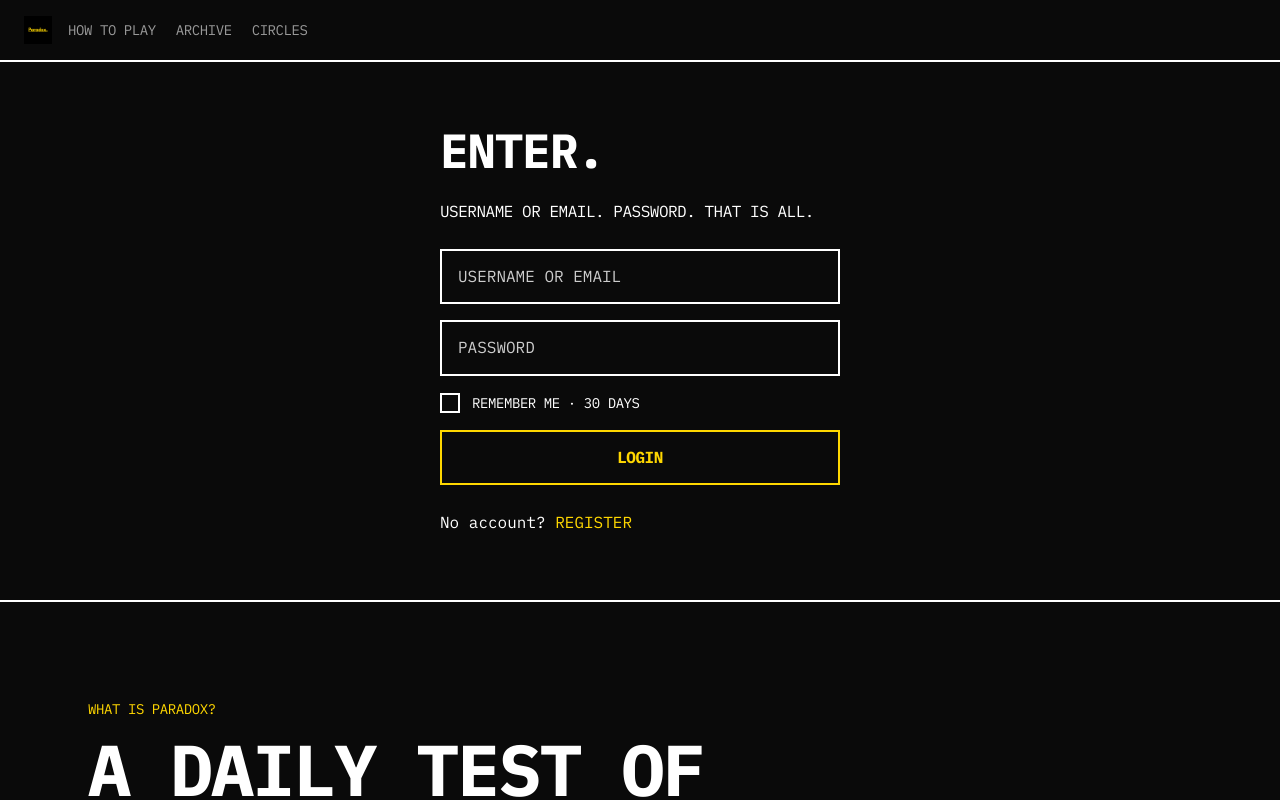
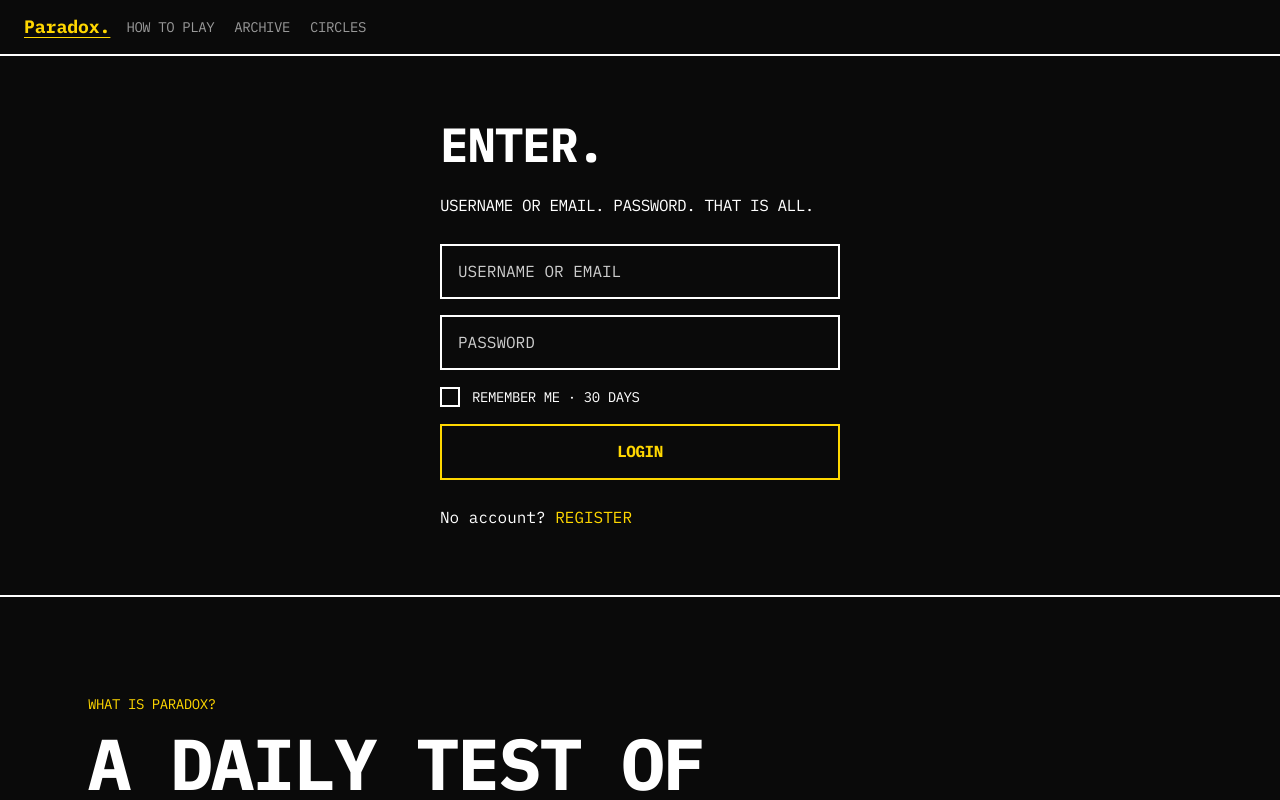
Before and after one commit to t-titty/paradox, a React (Vite) app in the folder client/: page /login in a window 1280 px wide. Shown: the top 800 px of the page. Built offline with nearby package versions, Linux system fonts and the light colour scheme; no server answers.

Commit message:
replace logo image with styled Paradox text in navbar

```diff
--- a/client/src/components/Header.tsx
+++ b/client/src/components/Header.tsx
@@ -18,11 +18,10 @@ export function Header() {
         <div className="flex items-center gap-3">
           <Link
             to="/"
-            aria-label="PARADOX — home"
-            className="flex items-center hover:opacity-80"
+            className="font-mono font-bold text-[18px] leading-none text-gold underline underline-offset-4 hover:opacity-80"
             onClick={closeMenu}
           >
-            <img src="/logo.png" alt="PARADOX" className="h-7 w-auto" />
+            Paradox.
           </Link>
           {testMode && (
             <span className="border border-gold px-2 py-[2px] font-mono text-[10px] uppercase tracking-brutal text-gold">
```
